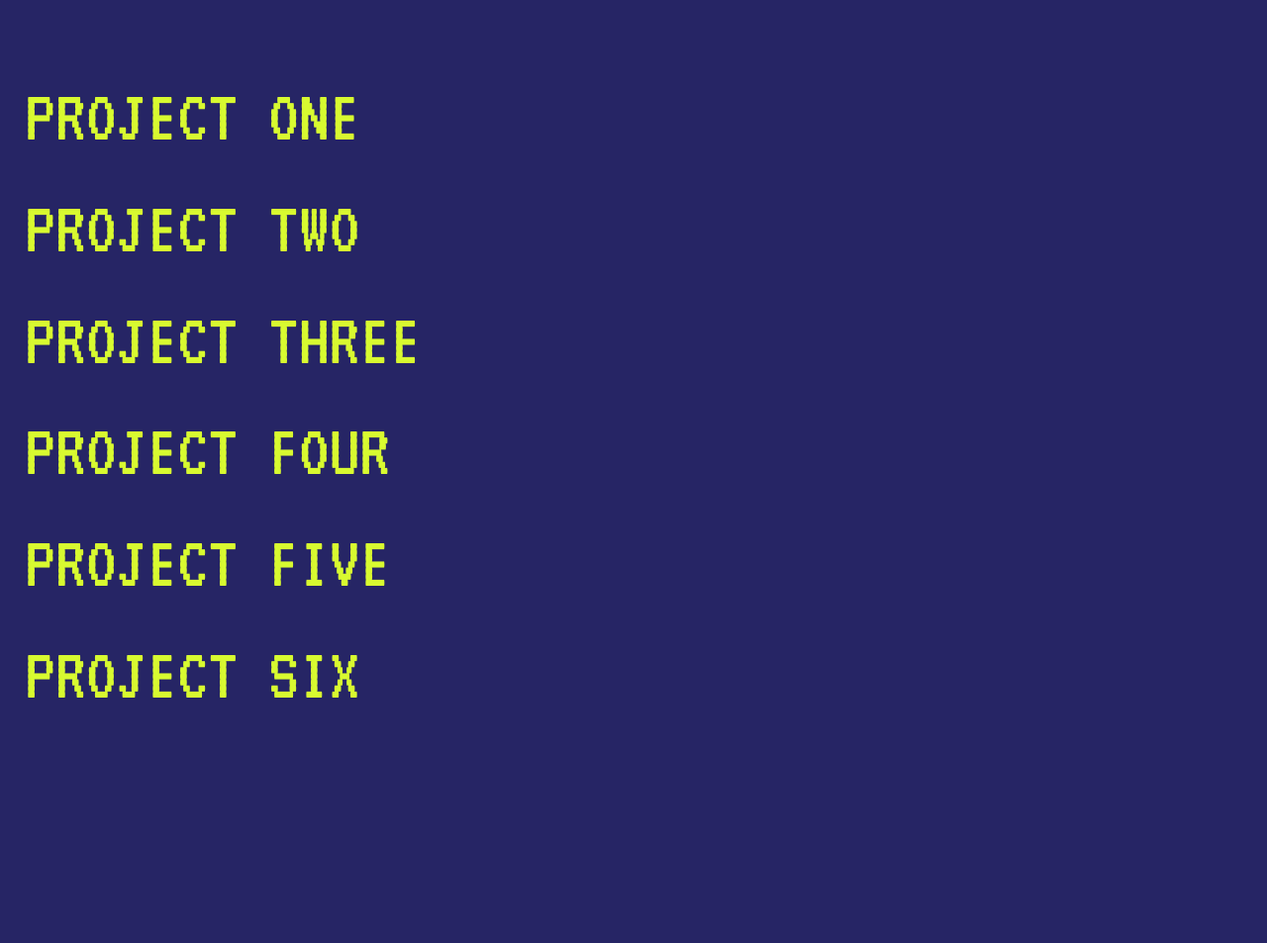
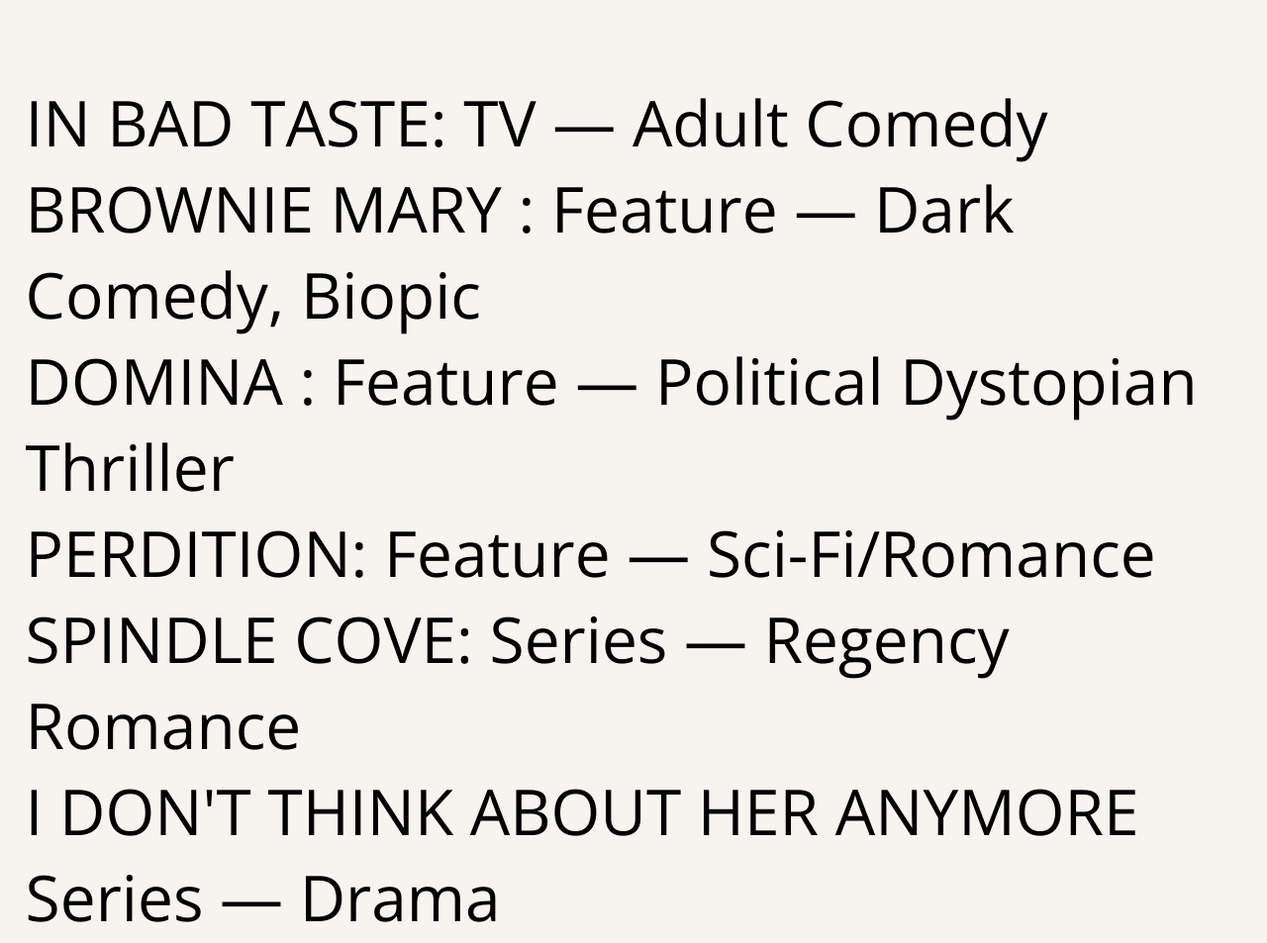
Before and after one commit to willistiao/reveal_effect, a plain HTML site: page index.html in a window 1280 px wide. Shown: the top 953 px of the page at 99% size. Drawn offline with nearby package versions, Linux system fonts and the light colour scheme.

Commit message:
working + added new color/font

```diff
--- a/index.html
+++ b/index.html
@@ -5,7 +5,7 @@
     <link rel="stylesheet" href="style.css">
     <link rel="preconnect" href="https://fonts.googleapis.com">
     <link rel="preconnect" href="https://fonts.gstatic.com" crossorigin>
-    <link href="https://fonts.googleapis.com/css2?family=VT323&display=swap" rel="stylesheet">
+    <link href="https://fonts.googleapis.com/css2?family=Open+Sans&display=swap" rel="stylesheet">
     <meta name="viewport" content="width=device-width, initial-scale=1.0">
     <meta http-equiv="X-UA-Compatible" content="ie=edge">
     <title>Projects</title>
@@ -17,12 +17,12 @@
     <section class="projects-section">
         <div class="projects">
             <ul>
-                <li>PROJECT ONE</li>
-                <li>PROJECT TWO</li>
-                <li>PROJECT THREE</li>
-                <li>PROJECT FOUR</li>
-                <li>PROJECT FIVE</li>
-                <li>PROJECT SIX</li>
+                <li>IN BAD TASTE: TV — Adult Comedy </li>
+                <li>BROWNIE MARY : Feature — Dark Comedy, Biopic</li>
+                <li>DOMINA : Feature — Political Dystopian Thriller</li>
+                <li>PERDITION: Feature — Sci-Fi/Romance</li>
+                <li>SPINDLE COVE: Series — Regency Romance</li>
+                <li>I DON'T THINK ABOUT HER ANYMORE Series — Drama</li>
 
             </ul>
         </div>
--- a/js/app.js
+++ b/js/app.js
@@ -3,7 +3,92 @@ const ctx = canvas.getContext('2d');
 const links = [...document.querySelectorAll('li')];
 
 function lerp(start, end, t){
-    return start * (1 - t) * end * t;
+    return start * (1 - t) + end * t;
+}
+
+
+
+let imgIndex = 0;
+// Load images into an array for reference
+const images = [
+    './images/1.jpg',
+    './images/2.jpg',
+    './images/3.jpg',
+    './images/4.jpg',
+    './images/5.jpg',
+    './images/6.jpg'
+]
+
+let imgArr = [];
+
+// Canvas mousemove varaibles
+
+let targetX = 0;
+let targetY = 0;
+let currentX = 0;
+let currentY = 0;
+
+window.addEventListener('mousemove', (e)=> {
+    targetX = e.clientX;
+    targetY = e.clientY;
+
+})
+
+images.forEach((image, idx) => {
+    let elImage = new Image(300);
+    elImage.src = image;
+    elImage.classList.add('project-image');
+    document.body.append(elImage);
+    imgArr.push(elImage)
+})
+
+// Draw images to the canvas
+
+let percent = 0;
+let target = 0;
+
+function drawImage(idx){
+    let {width, height} = imgArr[idx].getBoundingClientRect();
+
+    canvas.width = width * window.devicePixelRatio;
+    canvas.height = height * window.devicePixelRatio;
+    canvas.style.width = `${width}px`;
+    canvas.style.height = `${height}px`;
+
+    // pixelate by diabling the smoothing
+    ctx.webkitImageSmoothingEnabled = false;
+    ctx.mozImageSmoothingEnabled = false;
+    ctx.msSmoothingEnabled = false;
+    ctx.imageSmoothingEnabled = false;
+
+    if(target === 1){ // Link has been hovered
+        // 2 speeds to make the effect more gradual
+        if(percent < 0.2){
+            percent += .01;
+        }else if(percent < 1){
+            percent += .1;
+        }
+    }else if(target === 0){
+        if(percent > 0.2){
+            percent -= .3
+        }else if( percent > 0){
+            percent -= .01;
+        }
+    }
+
+    let scaledWidth = width * percent;
+    let scaledHeight = height * percent;
+
+    if(percent >= 1){
+        ctx.scale(window.devicePixelRatio, window.devicePixelRatio);
+        ctx.drawImage(imgArr[idx], 0, 0, width, height);
+    }else{
+        ctx.drawImage(imgArr[idx], 0, 0, scaledWidth, scaledHeight);
+        ctx.scale(window.devicePixelRatio, window.devicePixelRatio);
+        if(canvas.width !== 0 && canvas.height !== 0){
+            ctx.drawImage(canvas, 0, 0, scaledWidth, scaledHeight, 0, 0, width, height)
+        }
+    }
 }
 
 for(let i = 0; i < links.length; i++){
@@ -12,7 +97,7 @@ for(let i = 0; i < links.length; i++){
             if(j !== i){
                 links[j].style.opacity = 0.2;
                 links[j].style.zIndex = 0;
-            } else {
+            }else{
                 links[j].style.opacity = 1;
                 links[j].style.zIndex = 3;
             }
@@ -24,48 +109,24 @@ for(let i = 0; i < links.length; i++){
             links[i].style.opacity = 1;
         }
     })
+
+    links[i].addEventListener('mouseenter', () => {
+        imgIndex = i;
+        target = 1
+    });
+
+    links[i].addEventListener('mouseleave', () => {
+        target = 0;
+    })
 }
 
-let imgIndex = 0;
-// Load Images into an array for reference
-const images = [
-    './images/1.jpg',
-    './images/2.jpg',
-    './images/3.jpg',
-    './images/4.jpg',
-    './images/5.jpg',
-    './images/6.jpg',
-]
+function animate(){
+    currentX = lerp(currentX, targetX, 0.075);
+    currentY = lerp(currentY, targetY, 0.075);
+    let { width, height} = imgArr[imgIndex].getBoundingClientRect();
+    canvas.style.transform = `translate3d(${currentX - (width / 2)}px, ${currentY - (height / 2)}px, 0)`;
+    drawImage(imgIndex);
+    window.requestAnimationFrame(animate);
+}
 
-let imgArr = [];
-
-// Canvas mousemove variables
-
-let targetX = 0;
-let targetY = 0;
-let currentX = 0;
-let currentY = 0;
-
-window.addEventListener('mousemove', (e) => {
-    targetX = e.clientX;
-    targetY = e.clientY;
-})
-
-images.forEach((image, idx) => {
-    let elImage = newImage(300);
-    elImage.src = image;
-    elImage.classList.add('project-image');
-    document.body.appendChild(elImage);
-    imgArr.push(elImage)
-})
-
-// Draw images to the canvas
-
-function drawImage(idx){
-    let {width, height} = imgArr[idx].getBoundingClientRect();
-
-    // makes images clearer for all screens
-    canvas.width = width * window.devicePixelRatio;
-    canvas.width = height * window.devicePixelRatio;
-
-}
+animate()
--- a/style.css
+++ b/style.css
@@ -2,14 +2,14 @@
     margin: 0;
     padding: 0;
     box-sizing: border-box;
-    font-family: "VT323", monospace;
+    font-family: 'Open Sans', sans-serif;
     list-style: none;
-    color: #d8fa30;
+    color: #000;
 }
 
 html,
 body {
-    background: #262565;
+    background: #F7F4F0;
     height: 2000px;
 }
 
@@ -43,7 +43,7 @@ li {
     position: relative;
     border-bottom: #d8fa3050;
     cursor: pointer;
-    font-size: 6vw;
+    font-size: 5vw;
     font-weight: 400;
 }
 
```
